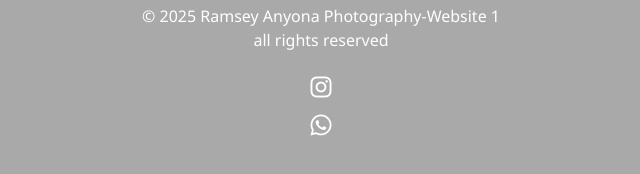
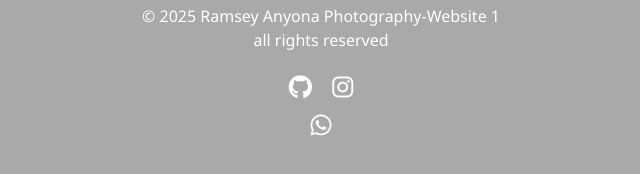
Before and after one commit to RamseyAndrew/Photography-Website, a plain HTML site: page index.html in a window 1280 px wide. Shown: the part 5654-5828 px from the top of the page, 319-959 px from the left. Drawn offline with Linux system fonts and the light colour scheme.

Commit message:
added github icon to footer section

```diff
--- a/index.html
+++ b/index.html
@@ -129,6 +129,7 @@
     <div class="footer-content">
       <p>© 2025 Ramsey Anyona Photography-Website 1<br>all rights reserved</p>
       <div class="socials">
+        <a href="https://github.com/RamseyAndrew" target="_blank"><i class="fab fa-github"></i></a>
         <a href="#"><i class="fab fa-instagram"></i></a><br>
         <a href="https://wa.me/254712345678" target="_blank"><i class="fab fa-whatsapp"></i></a>
       </div>
```
